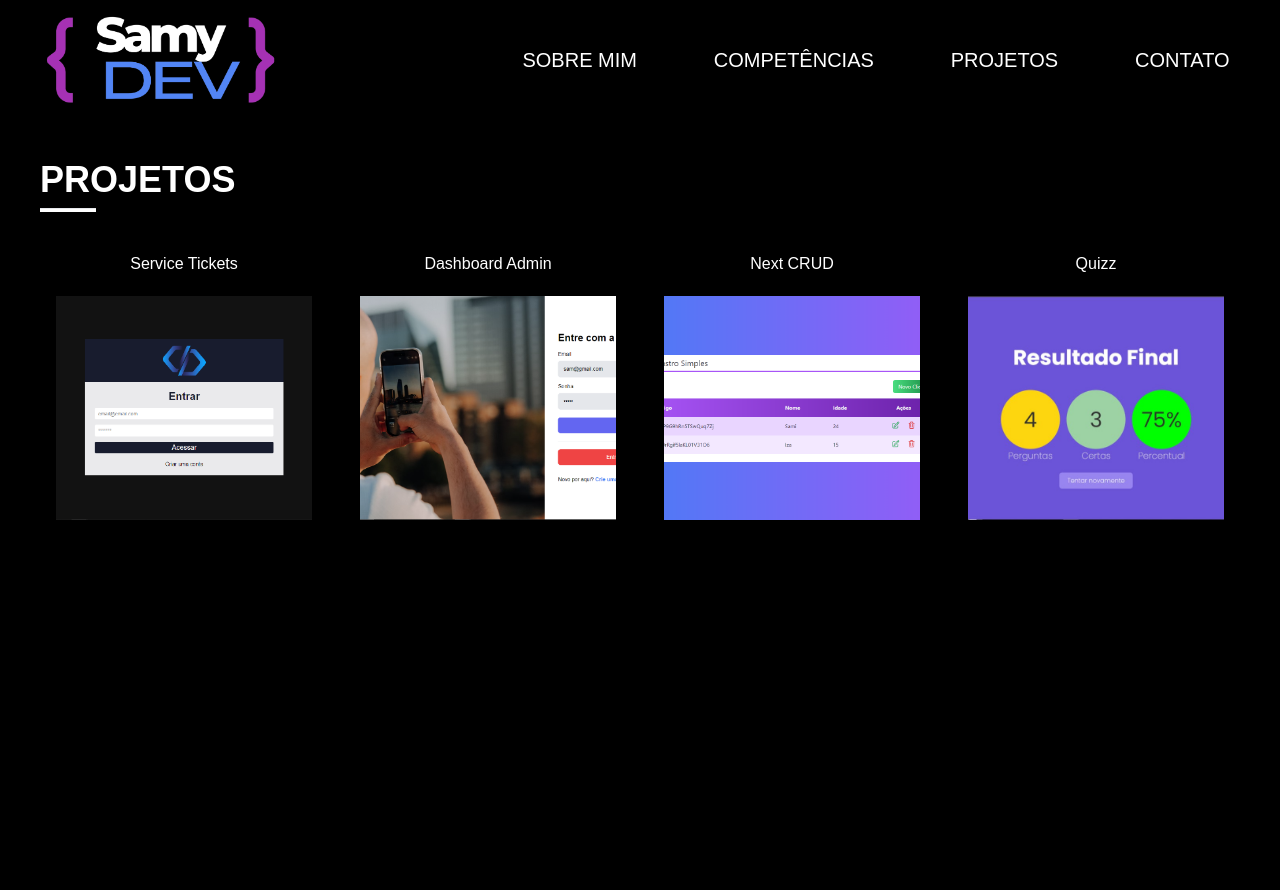
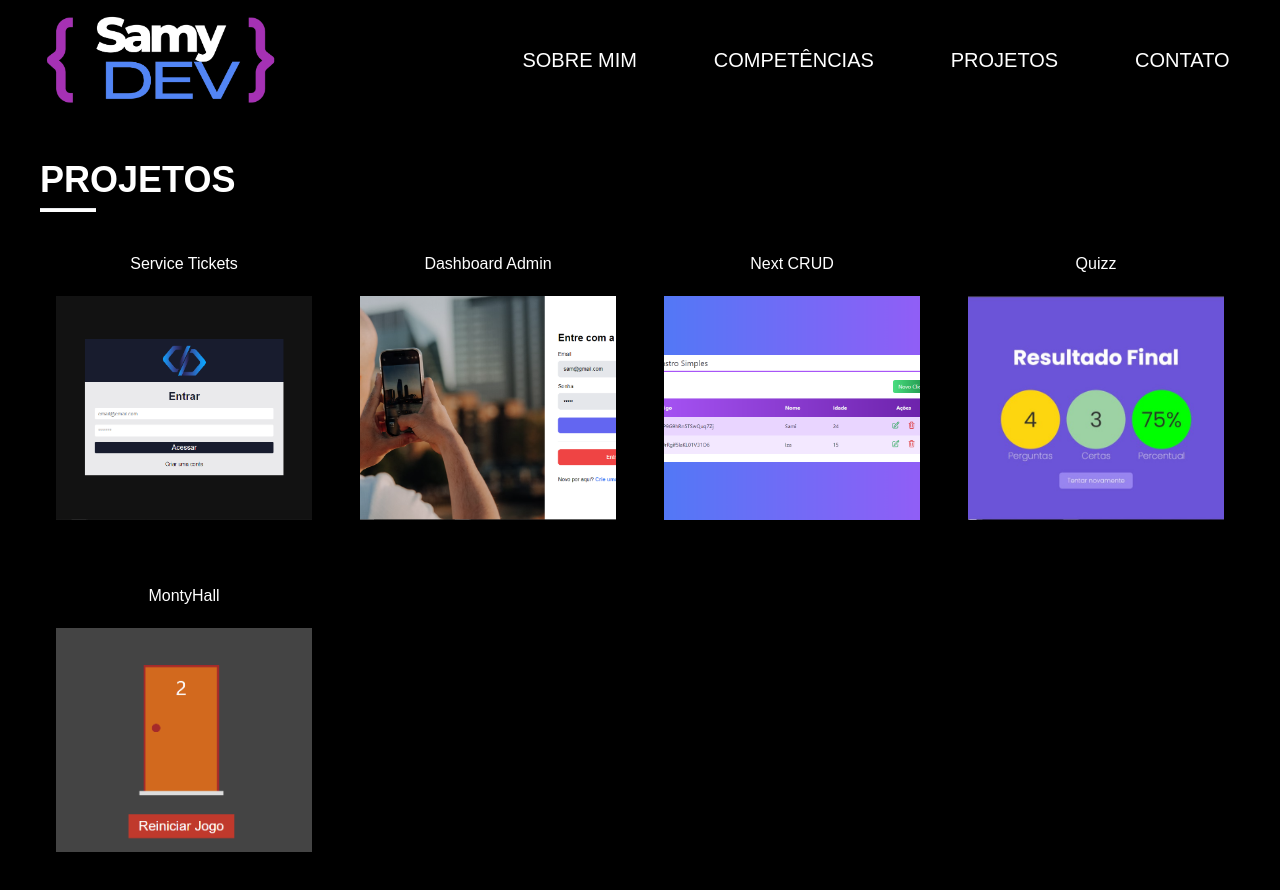
Before and after one commit to SamillyNunes/portfolio, a Next.js app: page /projects in a window 1280 px wide. Shown: the top 890 px of the page. Built offline with nearby package versions, Linux system fonts and the light colour scheme.

Commit message:
feat: api context added to share project dialog between routes

```diff
--- a/data/projects.json
+++ b/data/projects.json
@@ -2,7 +2,8 @@
     {
         "title": "Service Tickets",
         "description": "Sistema de abertura de chamados",
-        "link": "https://github.com/SamillyNunes/tickets-service",
+        "githubLink": "https://github.com/SamillyNunes/tickets-service",
+        "link":"https://servicetickets.netlify.app",
         "isHighlight": true,
         "photos": [
             "/images/projects/tickets/dashboard.png",
@@ -22,7 +23,7 @@
     {
         "title": "Dashboard Admin",
         "description": "Dashboard de administração de algum serviço",
-        "link": "https://github.com/SamillyNunes/dashboard_admin",
+        "githubLink": "https://github.com/SamillyNunes/dashboard_admin",
         "isHighlight": true,
         "photos": [
             "/images/projects/dashboard_admin/auth-mobile.png",
@@ -41,7 +42,8 @@
     {
         "title": "Next CRUD",
         "description": "Sistema de cadastro, edição, consulta e remoção simples.",
-        "link": "https://github.com/SamillyNunes/next-crud",
+        "githubLink": "https://github.com/SamillyNunes/next-crud",
+        "link":"https://nextjs-crud-ssn.netlify.app",
         "isHighlight": true,
         "photos": [
             "/images/projects/next-crud/editar.png",
@@ -58,16 +60,31 @@
     {
         "title": "Quizz",
         "description": "Quiz de perguntas previamente cadastradas na API criada dentro do mesmo projeto.",
-        "link": "https://github.com/SamillyNunes/quizz",
+        "githubLink": "https://github.com/SamillyNunes/quizz",
+        "link":"https://quizz-ssn.vercel.app/",
         "isHighlight": true,
         "photos": [
             "/images/projects/quizz/quiz.jpg",
             "/images/projects/quizz/results.jpg"
         ],
         "language":"Typescript",
+        "framework":"NextJs",
         "features": [
             "Criação de API com questões",
             "Consulta a API"
         ]
+    },
+    {
+        "title": "MontyHall",
+        "description": "Simples implementação do jogo Monty Hall, ou o jogo das portas.",
+        "githubLink": "https://github.com/SamillyNunes/monty_hall",
+        "link":"https://monty-hall-ssn.vercel.app/",
+        "isHighlight": false,
+        "photos": [
+            "/images/projects/monty-hall/home.png",
+            "/images/projects/monty-hall/game.png"
+        ],
+        "language":"Typescript",
+        "framework":"NextJs"
     }
 ]
--- a/src/components/ProjectModal.tsx
+++ b/src/components/ProjectModal.tsx
@@ -62,7 +62,7 @@ export default function ProjectModal(props: ProjectModalProps) {
                             {props.project.description}
                         </h2>
 
-                        <Link href={props.project.link} target="_blank" className="absolute bottom-5 hover:scale-110 duration-300">
+                        <Link href={props.project.githubLink} target="_blank" className="absolute bottom-5 hover:scale-110 duration-300">
                             <div className="flex items-center justify-center">
                                 <img src="/images/icons/github.png" alt="Ícone do Github" className="h-5 mr-2" />
                                 <h1>
--- /dev/null
+++ b/src/context/ProjectsContext.tsx
@@ -0,0 +1,27 @@
+import { ProjectModel } from "@/models/ProjectModel";
+import { createContext, useState } from "react";
+
+interface ProjectsContextValue{
+    projectSelected: ProjectModel | null;
+    setProjectSelected: (project: ProjectModel) => void;
+}
+
+const ProjectsContext = createContext<ProjectsContextValue>(undefined);
+
+export function ProjectsProvider(props: any){
+
+  const [projectSelect, setProjectSelected] = useState<ProjectModel | null>(null);
+
+    return (
+        <ProjectsContext.Provider value={{
+            projectSelected: projectSelect,
+            setProjectSelected
+
+        }}>
+            {props.children}
+        </ProjectsContext.Provider>
+    );
+}
+
+export default ProjectsContext;
+export const ProjectsConsumer = ProjectsContext.Consumer;
--- a/src/models/ProjectModel.ts
+++ b/src/models/ProjectModel.ts
@@ -1,22 +1,25 @@
 export class ProjectModel{
     #title: string;
     #description: string;
-    #link: string;;
+    #githubLink: string;
+    #link?: string;
     #photos: string[];
     #isHighlight: boolean;
     #language: string;
     #framework?: string;
     #featuresDescription?: string[];
 
-    constructor(title: string, description: string, link:string, isHighlight: boolean, photos: string[], language:string, framework:string, featuresDescription: string[]){
+    constructor(title: string, description: string, githubLink:string, isHighlight: boolean, photos: string[], language:string, framework:string, featuresDescription: string[], link?:string,){
         this.#title=title;
         this.#description=description;
-        this.#link=link;
+        this.#githubLink=githubLink;
         this.#isHighlight = isHighlight;
         this.#photos=photos;
         this.#language=language;
         this.#framework=framework;
         this.#featuresDescription = featuresDescription;
+
+        this.#link=link;
     }
 
     get title(){
@@ -25,6 +28,10 @@ export class ProjectModel{
 
     get description(){
         return this.#description;
+    }
+
+    get githubLink(){
+        return this.#githubLink;
     }
 
     get link(){
@@ -55,12 +62,13 @@ export class ProjectModel{
         return new ProjectModel(
             json['title'],
             json['description'],
-            json['link'],
+            json['githubLink'],
             json['isHighlight'],
             json['photos'] as [],
             json['language'],
             json['framework'],
             json['features'],
+            json['link']
         );
     }
 
--- a/src/pages/_app.tsx
+++ b/src/pages/_app.tsx
@@ -1,6 +1,9 @@
+import { ProjectsProvider } from "@/context/ProjectsContext";
 import "@/styles/globals.css";
 import type { AppProps } from "next/app";
 
 export default function App({ Component, pageProps }: AppProps) {
-  return <Component {...pageProps} />;
+  return <ProjectsProvider>
+    <Component {...pageProps} />
+  </ProjectsProvider>;
 }
--- a/src/pages/index.tsx
+++ b/src/pages/index.tsx
@@ -6,9 +6,10 @@ import ProjectsPage from "@/components/pages/ProjectsPage";
 import SkillsPage from "@/components/pages/SkillsPage";
 import XpPage from "@/components/pages/XpPage";
 import ProjectModal from "@/components/ProjectModal";
+import ProjectsContext from "@/context/ProjectsContext";
 import { getProjects } from "@/functions/projectsFunctions";
 import { ProjectModel } from "@/models/ProjectModel";
-import { useState } from "react";
+import { useContext, useState } from "react";
 
 export async function getStaticProps(){
   const projects = await getProjects();
@@ -22,7 +23,8 @@ export async function getStaticProps(){
 
 
 export default function Home({projects}) {
-  const [projectSelect, setProjectSelected] = useState<ProjectModel | null>(null);
+
+  const projectsData = useContext(ProjectsContext);
 
   return (
     <div className="flex flex-col">
@@ -31,9 +33,9 @@ export default function Home({projects}) {
         <AboutPage/>
         <XpPage/>
         <SkillsPage/>
-        <ProjectsPage projects={projects} openProjectDialog={setProjectSelected} />
+        <ProjectsPage projects={projects} openProjectDialog={projectsData.setProjectSelected} />
         <ContactPage />
-        {projectSelect!==null && <ProjectModal project={projectSelect} onCloseModal={()=>setProjectSelected(null)} />}
+        {projectsData.projectSelected !==null && <ProjectModal project={projectsData.projectSelected} onCloseModal={()=>projectsData.setProjectSelected(null)} />}
     </div>
   );
 }
--- a/src/pages/projects.tsx
+++ b/src/pages/projects.tsx
@@ -1,6 +1,9 @@
 import Header from "@/components/Header";
 import ProjectsPage from "@/components/pages/ProjectsPage";
-import { convertJsonIntoProjects, getProjects } from "@/functions/projectsFunctions";
+import ProjectModal from "@/components/ProjectModal";
+import ProjectsContext from "@/context/ProjectsContext";
+import { getProjects } from "@/functions/projectsFunctions";
+import { useContext } from "react";
 
 export async function getStaticProps(){
     const projects = await getProjects();
@@ -15,10 +18,14 @@ export async function getStaticProps(){
 
 export default function AllProjectsPage({projects}){
 
+    const projectsData = useContext(ProjectsContext);
+
     return (
         <div>
             <Header />
-            <ProjectsPage projects={projects} fitAllScreen />
+            <ProjectsPage projects={projects} fitAllScreen openProjectDialog={projectsData.setProjectSelected} />
+
+            {projectsData.projectSelected !==null && <ProjectModal project={projectsData.projectSelected} onCloseModal={()=>projectsData.setProjectSelected(null)} />}
         </div>
     );
 }
```
Also changed, not shown: src/components/pages/ProjectsPage.tsx (+3 -5 lines), public/images/projects/monty-hall/game.png (added), public/images/projects/monty-hall/home.png (added).
